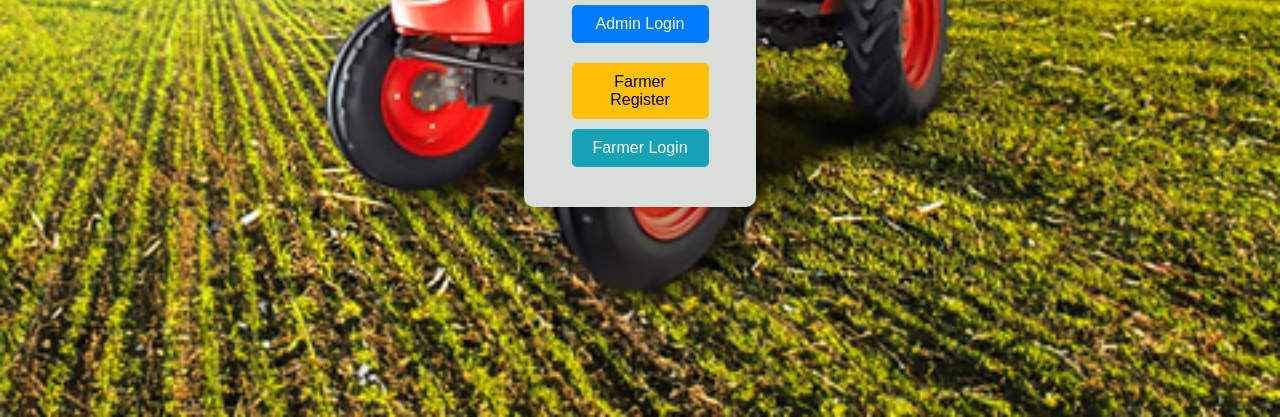
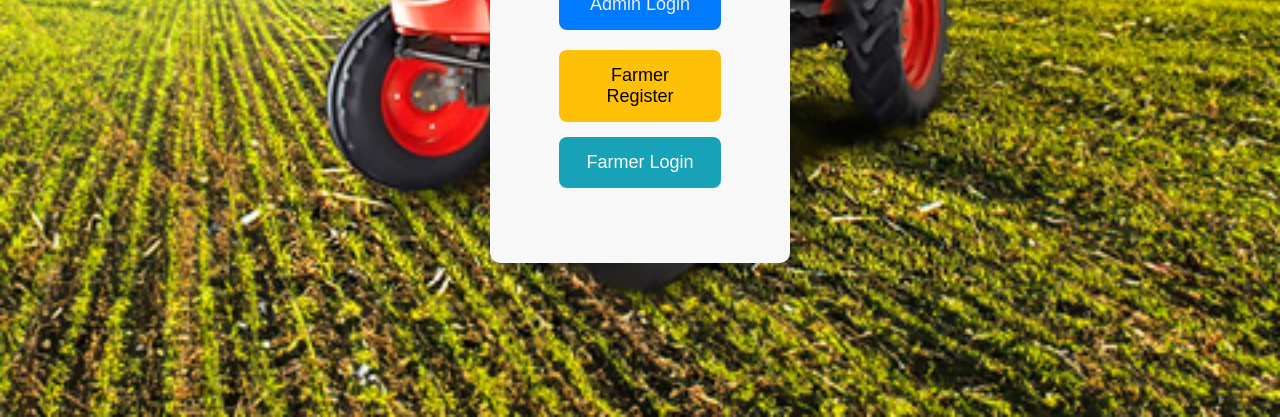
Before and after one commit to chandakakarthik19-ship-it/karthikk-fro, a plain HTML site: page index.html in a window 1280 px wide. Shown: the part 383-800 px from the top of the page. Drawn offline with Linux system fonts and the light colour scheme.

Commit message:
Update index.html

```diff
--- a/index.html
+++ b/index.html
@@ -23,11 +23,11 @@
     }
 
     .card {
-      background: rgb(217, 222, 218);
-      padding: 30px;
+      background: rgb(248, 248, 248);
+      padding: 60px;
       border-radius: 10px;
-      box-shadow: 0 2px 8px rgba(0,0,0,0.2);
-      max-width: 400px;
+      box-shadow: 0 2px 8px rgba(0, 0, 0, 0);
+      max-width: 600px;
       margin: auto;
     }
 
@@ -45,17 +45,17 @@
     }
 
     button {
-      padding: 10px 20px;
-      margin: 10px auto;
+      padding: 15px 25px;
+      margin: 15px auto;
       border: none;
-      border-radius: 5px;
-      font-size: 16px;
+      border-radius: 8px;
+      font-size: 18px;
       cursor: pointer;
       display: block;
-      width: 80%;
+      width: 90%;
     }
 
-    #showAdminForm { background-color: #007bff; color: white; }
+    #showAdminForm { background-color: #007bff; color: rgb(240, 237, 237); }
     #adminLogin { background-color: #28a745; color: white; }
     #farmerRegisterBtn { background-color: #ffc107; color: black; }
 
@@ -112,9 +112,8 @@ document.addEventListener('DOMContentLoaded', function () {
       document.getElementById('showAdminForm').classList.add('hidden');
     });
 
-    // ⭐ FIXED ADMIN LOGIN ⭐
+    // Admin Login
     document.getElementById('adminLogin').addEventListener('click', async () => {
-
       const username = document.getElementById('adminUser').value.trim();
       const password = document.getElementById('adminPass').value.trim();
 
@@ -123,8 +122,7 @@ document.addEventListener('DOMContentLoaded', function () {
         return;
       }
 
-      try {
-        const res = await fetch(API + '/auth/login', {   // ✔ Correct backend route
+      const res = await fetch(API + '/auth/admin/login', {
         method: 'POST',
         headers: { 'Content-Type': 'application/json' },
         body: JSON.stringify({ username, password })
@@ -133,15 +131,10 @@ document.addEventListener('DOMContentLoaded', function () {
       const data = await res.json();
 
       if (data.token) {
-          localStorage.setItem('adminToken', data.token); // ✔ Correct token save
-          location.href = 'admin.html';                   // ✔ Redirect
+        localStorage.setItem('adminToken', data.token);
+        location.href = 'admin.html';
       } else {
         alert(data.error || 'Login failed');
-        }
-
-      } catch (err) {
-        alert("Server error, try again later.");
-        console.error(err);
       }
     });
 
```
Lines whose indentation alone changed are shown as unchanged.
